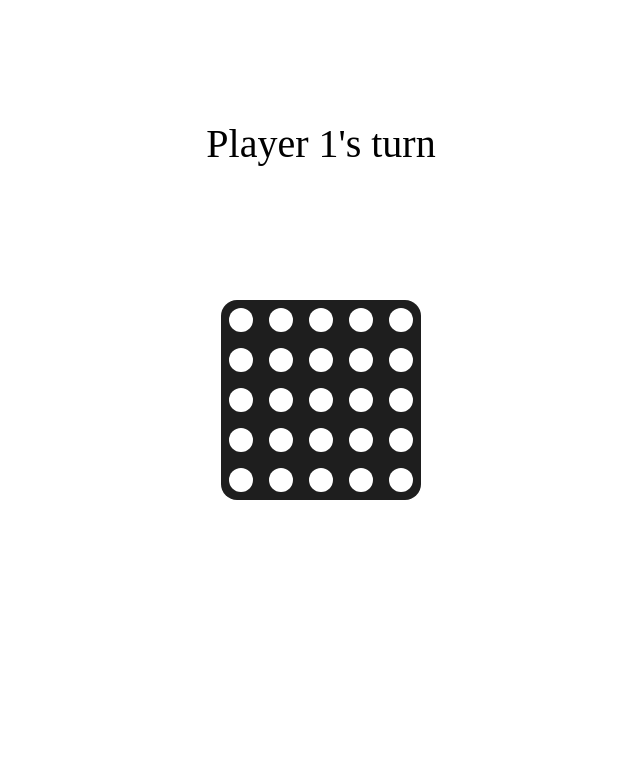
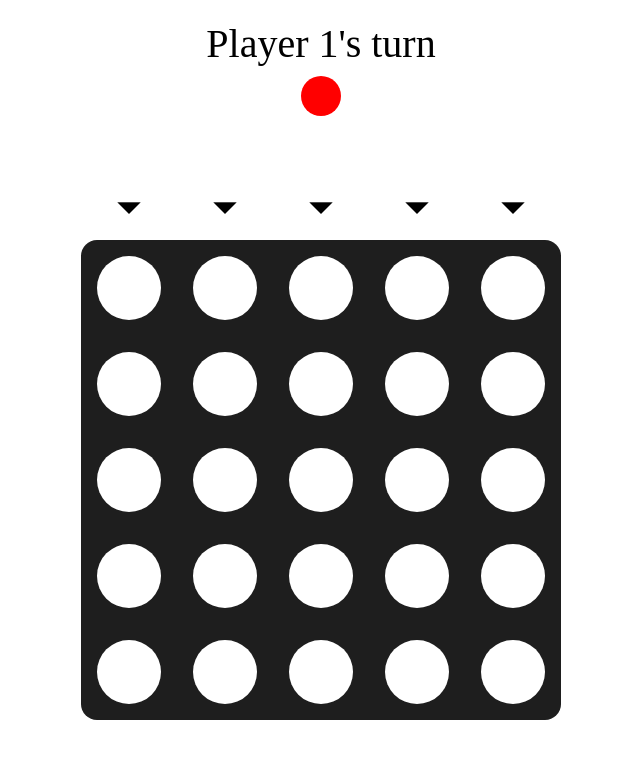
Before and after one commit to resyfer/connect-four, a plain HTML site: page index.html in a window 1280 px wide. Shown: the whole page, without its empty margins (319-959 px from the left). Drawn offline with Linux system fonts and the light colour scheme.

Commit message:
Changed JS layout and UI

```diff
--- a/css/index.scss
+++ b/css/index.scss
@@ -1,36 +1,95 @@
+:root {
+  --current-color: red;
+}
+
 * {
   padding: 0;
   margin: 0;
 }
 
-#player {
+div#player {
   position: absolute;
-  top: 15%;
+  top: 2.5%;
   left: 50%;
   transform: translate(-50%, 0);
   font-size: 5vh;
+  width: 100%;
+  text-align: center;
+
+  div#player-color {
+    position: absolute;
+    top: 120%;
+    left: 50%;
+    transform: translate(-50%, 0);
+    background-color: var(--current-color);
+    height: 5vh;
+    width: 5vh;
+    border-radius: 50%;
+    transition-duration: 0.3s;
+  }
 }
 
-#connect-four-container {
+div#connect-four-choice {
   position: absolute;
-  top: 50%;
+  top: 25%;
   left: 50%;
   transform: translate(-50%, -50%);
-  height: 25vh;
-  width: 25vh;
+  height: 7.5vh;
+  width: 60vh;
+  display: flex;
+  flex-wrap: wrap;
+  border-radius: 2vh;
+  justify-content: space-around;
+  align-content: space-around;
+
+  div.choice {
+    position: relative;
+    top: 0;
+    left: 0;
+    border-radius: 50%;
+    height: 5vh;
+    width: 5vh;
+    margin: 2vh;
+    cursor: pointer;
+
+    &:hover {
+      background-color: var(--current-color);
+      transition-duration: 0.3s;
+    }
+
+    span {
+      position: absolute;
+      top: 52%;
+      left: 50%;
+      transform: translate(-50%, -50%);
+      font-size: 7vh;
+    }
+  }
+}
+
+div#connect-four-container {
+  position: absolute;
+  top: 60%;
+  left: 50%;
+  transform: translate(-50%, -50%);
+  height: 60vh;
+  width: 60vh;
   display: flex;
   flex-wrap: wrap;
   background-color: rgba(30, 30, 30, 1);
   border-radius: 2vh;
+  justify-content: space-around;
+  align-content: space-around;
+
+  div.box {
+    position: relative;
+    top: 0;
+    left: 0;
+    border-radius: 50%;
+    height: 8vh;
+    width: 8vh;
+    margin: 2vh;
+    background-color: white;
+    transition-duration: 0.3s;
+  }
 }
-
-.box {
-  position: relative;
-  top: 0;
-  left: 0;
-  border-radius: 50%;
-  height: 3vh;
-  width: 3vh;
-  margin: 1vh;
-  cursor: pointer;
-}
--- a/index.html
+++ b/index.html
@@ -6,10 +6,19 @@
   <meta name="viewport" content="width=device-width, initial-scale=1.0">
   <title>Connect Four</title>
   <link rel="stylesheet" href="./css/index.css">
+  <link href="https://fonts.googleapis.com/icon?family=Material+Icons" rel="stylesheet">
 </head>
 <body>
   <div id="player">
     Player <span id="player-number">1</span>'s turn
+    <div id="player-color"></div>
+  </div>
+  <div id="connect-four-choice">
+    <div class="choice"><span class="material-icons">arrow_drop_down</span></div>
+    <div class="choice"><span class="material-icons">arrow_drop_down</span></div>
+    <div class="choice"><span class="material-icons">arrow_drop_down</span></div>
+    <div class="choice"><span class="material-icons">arrow_drop_down</span></div>
+    <div class="choice"><span class="material-icons">arrow_drop_down</span></div>
   </div>
   <div id="connect-four-container">
     <div class="box"></div>
--- a/js/index.js
+++ b/js/index.js
@@ -1,53 +1,56 @@
-var boxSide = 5;
+var sideCount = 5;
+
+var columnFillCount = [0, 0, 0, 0, 0];
+
 var colors = ["white", "red", "blue"];
 
-var currentPlayer = 1;
+var playerTurn = 1;
+var playerTurnDisplay = document.getElementById('player-number');
+
+
+var boxList = document.getElementsByClassName('box');
 
 var board = [];
-for(let i = 0; i<boxSide; i++) {
+var boardDiv = [];
+for(let i = 0; i<sideCount; i++) {
   board.push([]);
-  for(let j = 0; j<boxSide; j++) board[i][j] = 0;
-}
-
-var boxes = document.getElementsByClassName('box');
-
-var boxList = [];
-for(let i = 0; i<boxSide; i++) {
-  boxList.push([]);
-  for(let j = 0; j<boxSide; j++) {
-    boxList[i][j] = boxes[(i*boxSide) + j];
-    boxList[i][j].style.backgroundColor = colors[0];
-    boxList[i][j].addEventListener('click', ()=>{
-      playerChoice(i, j);
-    });
+  boardDiv.push([]);
+  for(let j = 0; j<sideCount; j++) {
+    board[i][j] = 0;
+    boardDiv[i][j] = boxList[(i*sideCount) + j];
   }
 }
 
-var playerTurn = document.getElementById('player-number');
-
-function playerChoice(i, j) {
-  if(checkChoice(i, j) == 1) {
-    currentPlayer = (currentPlayer)%(colors.length-1) + 1;
-    playerTurn.innerHTML = currentPlayer;
-  }
-  //gameWinCheck();
+var choiceList = document.getElementsByClassName('choice');
+for(let i = 0; i<choiceList.length; i++) {
+  choiceList[i].addEventListener('click', ()=> {
+    playerChoice(i);
+    //gameWinCondition();
+  });
 }
 
-function checkChoice(i, j) {
-  if(boxList[i][j].style.backgroundColor != "white") {
-    alert("Place already taken, please try again.");
-    return 0;
+function playerChoice(i) {
+  if(choiceCheck(i) == 1) {
+    turnUpdate(i);
   } else {
-    while(i+1<5 && boxList[i+1][j].style.backgroundColor == "white") i++;
-    boxList[i][j].style.backgroundColor = colors[currentPlayer];
-    return 1;
+    alert("Choice unavailable. Please Try Again!");
   }
 }
 
-// function gameWinCheck() {
-//   for(let i = 0; i<boxSide; i++) {
-//     for(let j = 0; j<boxSide; j++) {
+function choiceCheck(i) {
+  if(columnFillCount[i] == sideCount) return 0;
+  else return 1;
+}
 
-//     }
-//   }
+function turnUpdate(i) {
+  boardDiv[sideCount - columnFillCount[i] - 1][i].style.backgroundColor = colors[playerTurn];
+  board[sideCount - columnFillCount[i] - 1][i] = playerTurn;
+  playerTurn = (playerTurn%2) + 1;
+  columnFillCount[i]++;
+  document.documentElement.style.setProperty('--current-color', colors[playerTurn]);
+  playerTurnDisplay.innerHTML = playerTurn;
+}
+
+// function gameWinCondition() {
+
 // }
```
Also changed, not shown: css/index.css, 1 other file.
